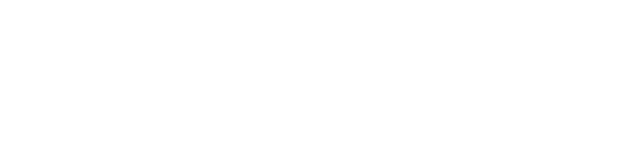
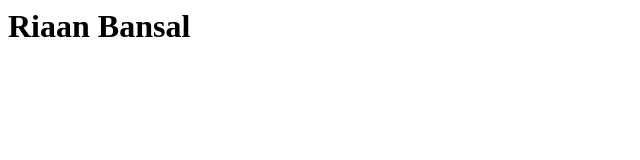
Before and after one commit to riaanbansal-hi/riaanbansal-hi.github.io, a plain HTML site: page index.html in a window 1280 px wide. Shown: the whole page, without its empty margins (0-640 px from the left). Drawn offline with Linux system fonts and the light colour scheme.

Commit message:
Update index.html

```diff
--- a/index.html
+++ b/index.html
@@ -4,6 +4,7 @@
   </head>
 
   <body>
+    <h1>Riaan Bansal</h1>
     <script src="index.js"></script>
   </body>
 </html>
```
